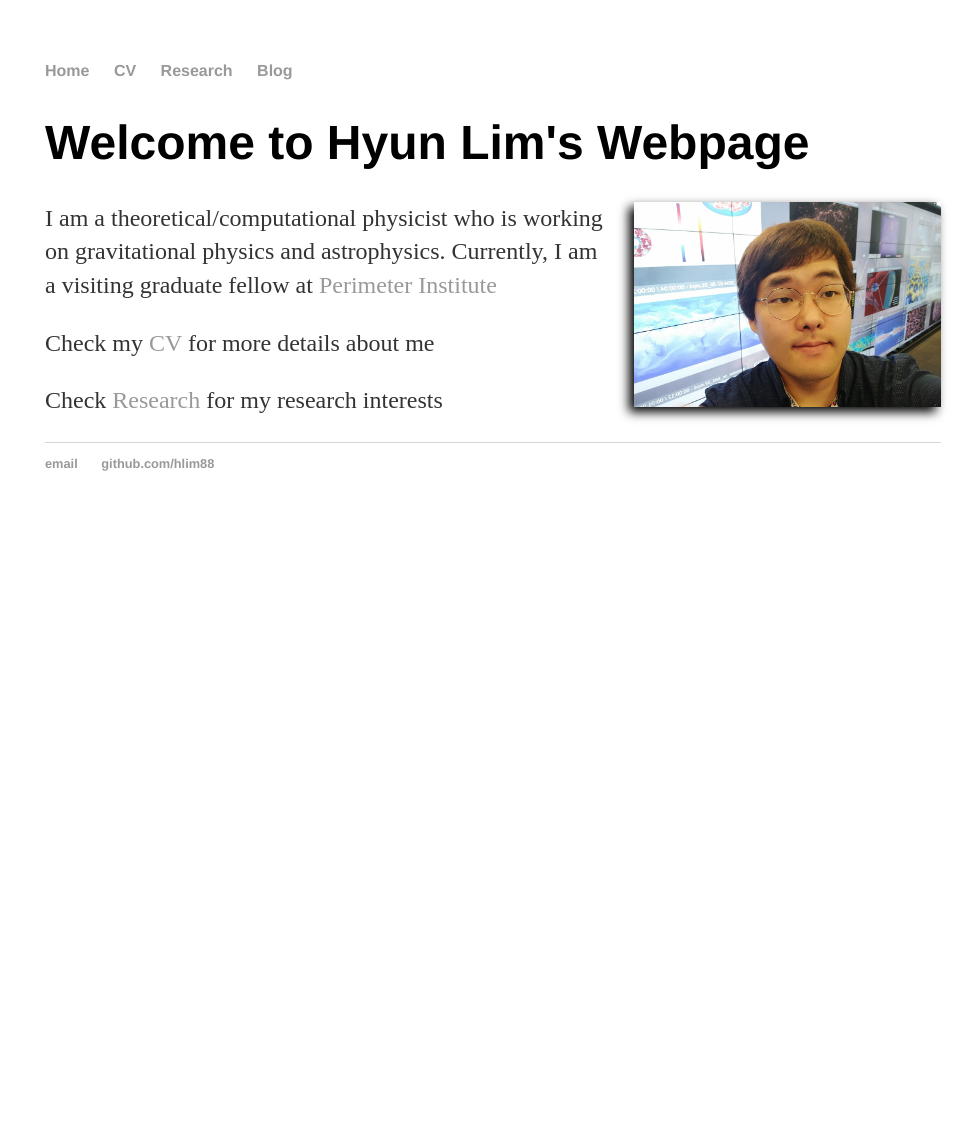
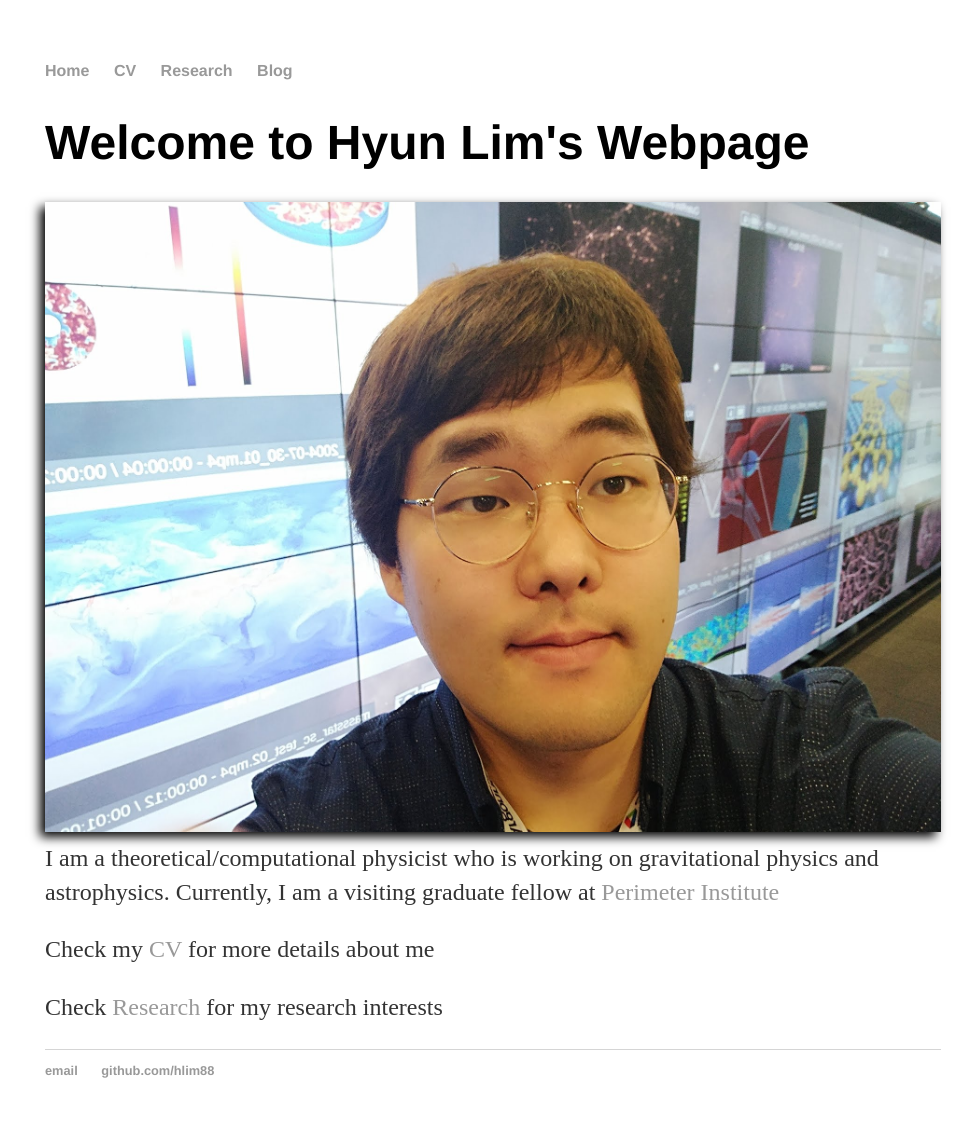
Before and after one commit to hlim88/hlim88.github.io, a Jekyll site: the page built from index.html, in a window 1280 px wide. Shown: the whole page, without its empty margins (147-1122 px from the left). Built offline with Jekyll 4.4.1, drawn with Linux system fonts in a browser that asks for light colours; before the commit the page ends 900 px from its top, so only the background shows below that.

Commit message:
Change option for pic

```diff
--- a/index.html
+++ b/index.html
@@ -5,7 +5,8 @@ title: Hyun Lim
 
 		<div class="blurb">
 			<h1>Welcome to Hyun Lim's Webpage</h1>
-            <p><img src="images/hlim.jpg" alt="Hyun Lim" width="307" height="205" class="align_right shadow"/>
+           <!-- <p><img src="images/hlim.jpg" alt="Hyun Lim" width="307" height="205" class="align_right shadow"/>-->
+            <p><img src="images/hlim.jpg" alt="Hyun Lim" style='height: 100%; width: 100%; object-fit: contain' class="align_right shadow"/>
 			I am a theoretical/computational physicist who is working on gravitational physics and astrophysics. Currently, I am a visiting graduate fellow at <a href="https://www.perimeterinstitute.ca">Perimeter Institute</a> </p>
 			<p>Check my <a href="/cv">CV</a> for more details about me</p>
 		    <p>Check <a href="/research">Research</a> for my research interests</p>
```
